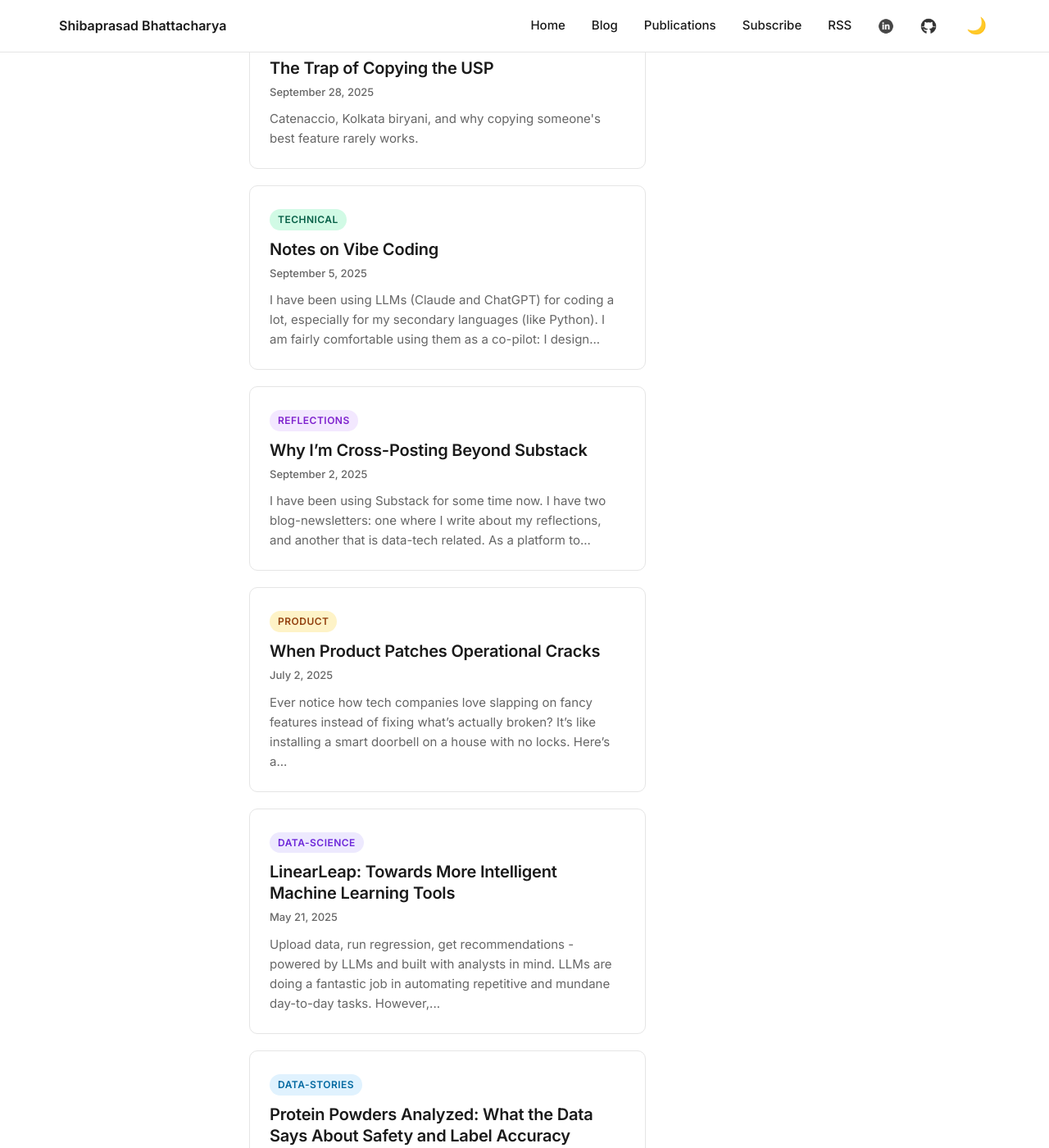
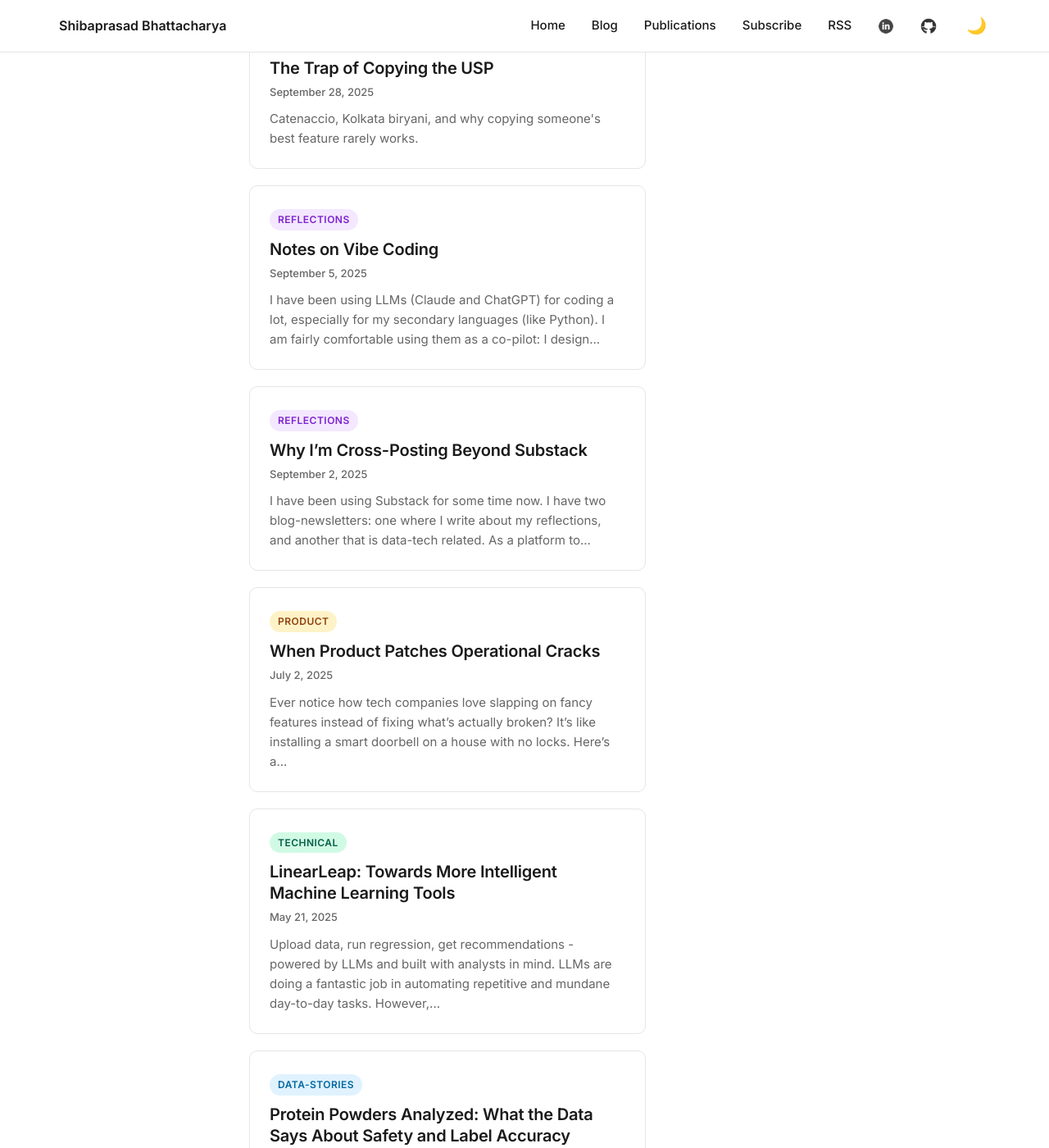
Before and after one commit to shibaprasadb/shibaprasadb.github.io, a Jekyll site: the page built from blog.html, in a window 1280 px wide and 1400 px high, scrolled down 988 px. Shown: the whole window at 82% size. Built offline with Jekyll 4.4.1, drawn with Linux system fonts in a browser that asks for light colours; some of the changed text lies outside the part shown.

Commit message:
Update post tags to match consolidated taxonomy

```diff
--- a/_posts/2025-05-21-linearleap.md
+++ b/_posts/2025-05-21-linearleap.md
@@ -1,7 +1,7 @@
 ---
 title: "LinearLeap: Towards More Intelligent Machine Learning Tools"
 date: 2025-05-21
-tags: ["data-science"]
+tags: ["technical"]
 ---
 
 Upload data, run regression, get recommendations - powered by LLMs and built with analysts in mind.
--- a/_posts/2025-09-05-vibe-coding.md
+++ b/_posts/2025-09-05-vibe-coding.md
@@ -1,7 +1,7 @@
 ---
 layout: post
 title: Notes on Vibe Coding
-tags: [technical]
+tags: [reflections]
 ---
 
 I have been using LLMs (Claude and ChatGPT) for coding a lot, especially for my secondary languages (like Python).
```
Also changed, not shown: _posts/2025-09-02-BeyondSubstack.md (+1 -1 lines).
